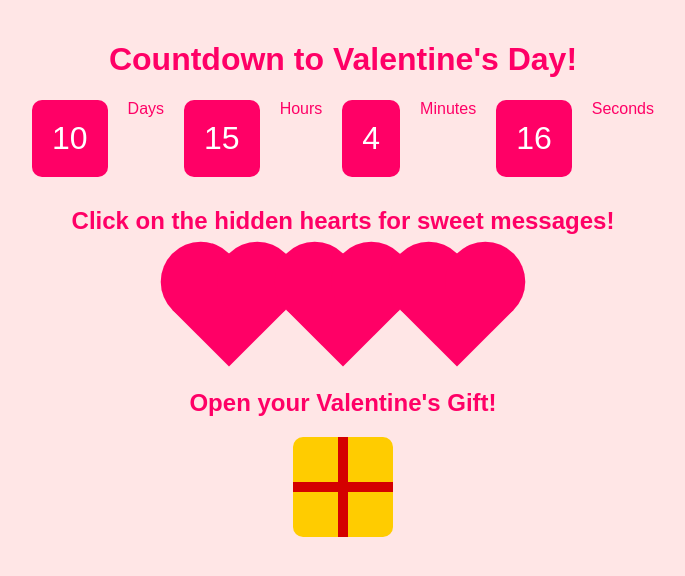
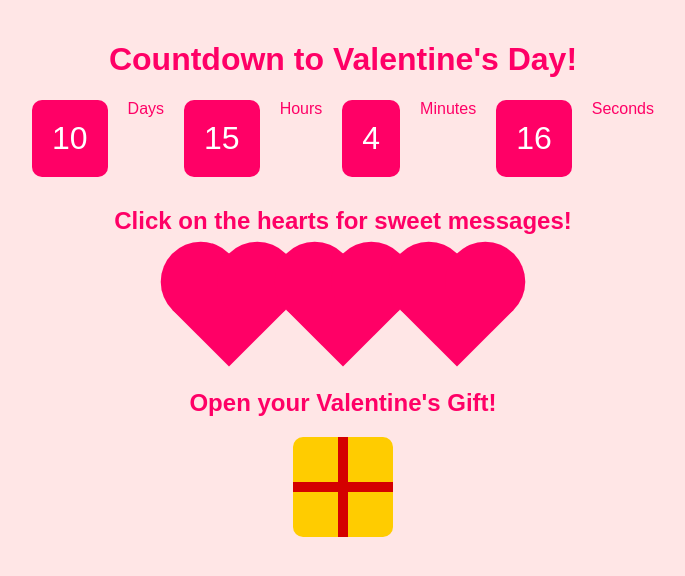
Before and after one commit to BhavaniSannithi/valentine-s-day-gift, a plain HTML site: page index.html in a window 1280 px wide. Shown: the whole page, without its empty margins (297-982 px from the left). Drawn offline with Linux system fonts and the light colour scheme.

Commit message:
Update index.html

```diff
--- a/index.html
+++ b/index.html
@@ -183,7 +183,7 @@
     </div>
 
     <div class="hearts-container">
-      <h2>Click on the hidden hearts for sweet messages!</h2>
+      <h2>Click on the hearts for sweet messages!</h2>
       <div class="heart" id="heart1" onclick="showMessage()"></div>
       <div class="heart" id="heart2" onclick="showMessage()"></div>
       <div class="heart" id="heart3" onclick="showMessage()"></div>
```
